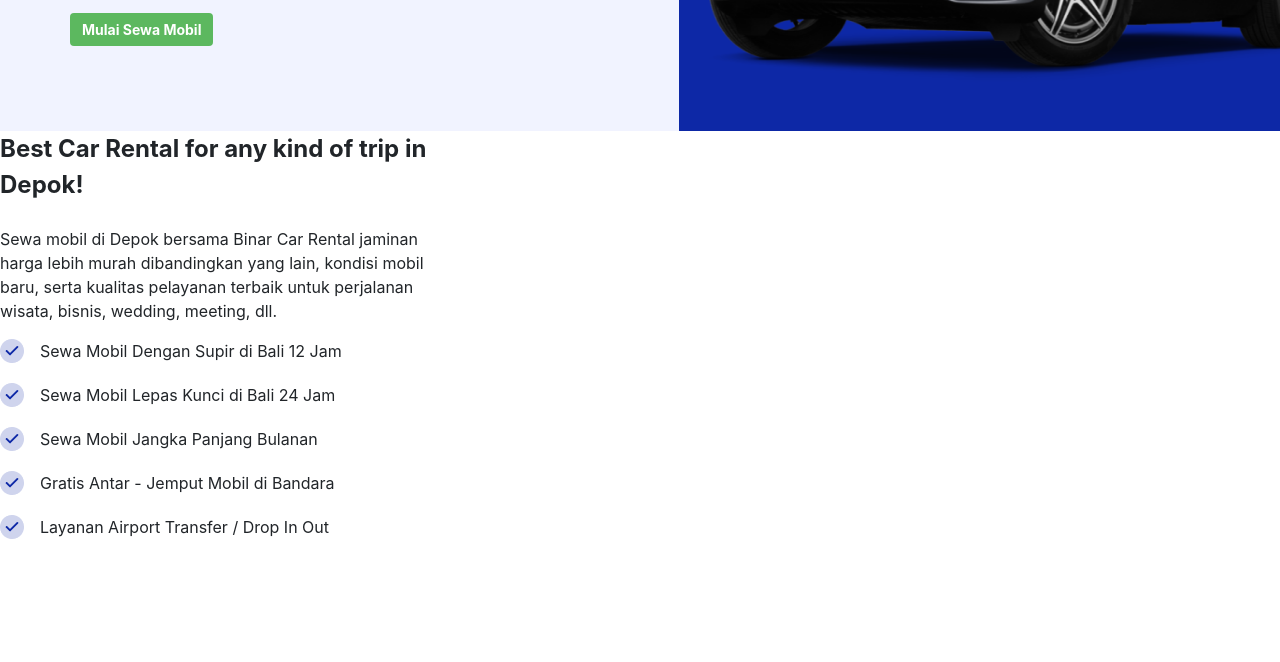
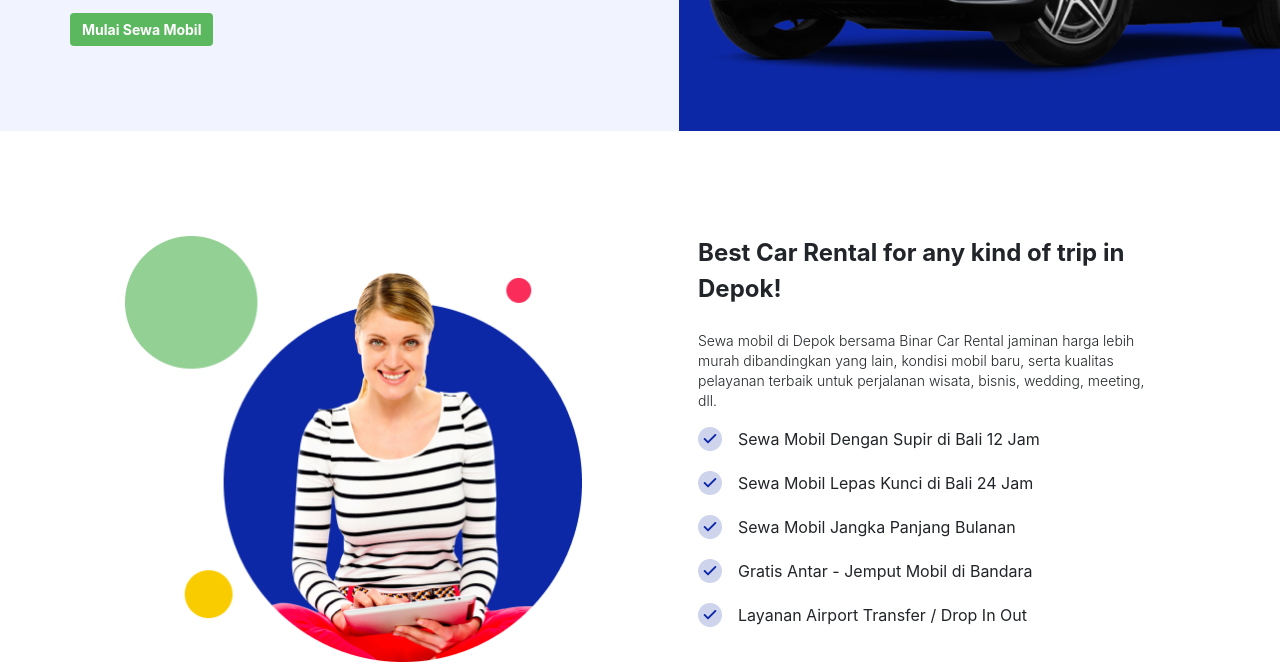
Before and after one commit to putraprdn/c01-binar-car-rental, a plain HTML site: page index.html in a window 1280 px wide. Shown: the part 382-1044 px from the top of the page. Before the commit the page ends 921 px from the top, so only its background shows below. Drawn offline with Linux system fonts and the light colour scheme.

Commit message:
recreate service section - change styling using bootstrap

```diff
--- a/index.html
+++ b/index.html
@@ -97,16 +97,25 @@
         </section> -->
 
         <!-- * Service -->
-            <div class="service__text-wrap d-flex justify-content-center">
-                <h3 class="service__title">
+        <section class="service">
+            <div class="container">
+                <div class="row justify-content-center">
+                    <div class="service__image-wrap col-5">
+                        <img class="service__image" src="./assets/img_service.png" alt="Happy Girl">
+                    </div>
+                    <div class="col-5">
+                        <h3 class="service__title title font-weight-bold">
                             Best Car Rental for any kind of trip in Depok!
                         </h3>
-                <p class="service__description">
-                    Sewa mobil di Depok bersama Binar Car Rental jaminan harga lebih murah dibandingkan yang lain,
-                    kondisi mobil baru, serta kualitas pelayanan terbaik untuk perjalanan wisata, bisnis, wedding, meeting,
+                        <p class="service__description paragraph">
+                            Sewa mobil di Depok bersama Binar Car Rental jaminan harga lebih murah dibandingkan yang
+                            lain,
+                            kondisi mobil baru, serta kualitas pelayanan terbaik untuk perjalanan wisata, bisnis,
+                            wedding,
+                            meeting,
                             dll.
                         </p>
-                <ul class="service__list d-flex">
+                        <ul class="service__list d-flex flex-column">
                             <li class="service__item d-flex align-items-center">
                                 <img src="./assets/Ellipse 22.png" alt="check icon" aria-label="true">
                                 <p>Sewa Mobil Dengan Supir di Bali 12 Jam</p>
@@ -128,6 +137,15 @@
                             </li>
                         </ul>
                     </div>
+                </div>
+            </div>
+        </section>
+        <!-- <section class="outer service d-flex align-items-center justify-content-center">
+            <div class="service__image-wrap d-flex align-items-center justify-content-center">
+                <img class="service__image" src="./assets/img_service.png" alt="Happy Girl">
+            </div>
+        </section> -->
+
         </section>
     </main>
 </body>
--- a/style.css
+++ b/style.css
@@ -114,29 +114,27 @@ header {
 }
 
 .service {
-    margin: 104px 0 138px;
-    column-gap: 86px;
+	margin-top: 104px;
 }
 .service__image-wrap {
-    flex-basis: 50%;
-    max-width: 459px;
+	margin-right: 86px;
 }
-.service__text-wrap {
-    flex-direction: column;
+/* .service__text-wrap {
 	flex-basis: 50%;
 	max-width: 458px;
+} */
+.title {
+	font-size: 24px;
+	line-height: 36px;
+	/* font-weight: 700; */
 }
 .service__title {
-    font-size: 24px;
-    line-height: 36px;
-    font-weight: 700;
 	margin-bottom: 24px;
 }
 .service__description {
 	margin-bottom: 16px;
 }
 .service__list {
-    flex-direction: column;
 	row-gap: 20px;
 }
 .service__item {
```
Lines whose indentation alone changed are shown as unchanged.
